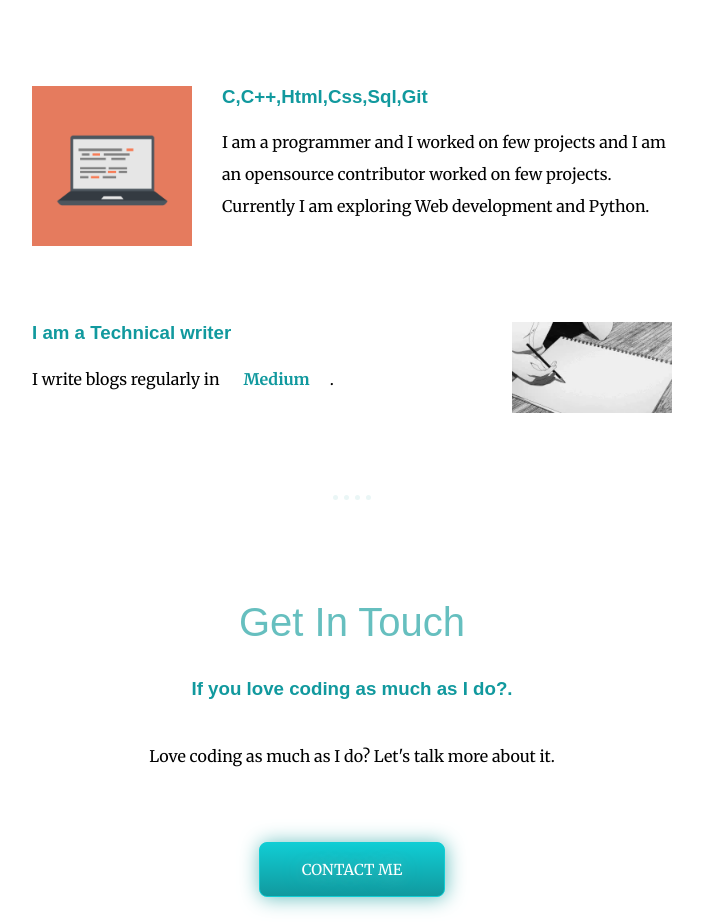
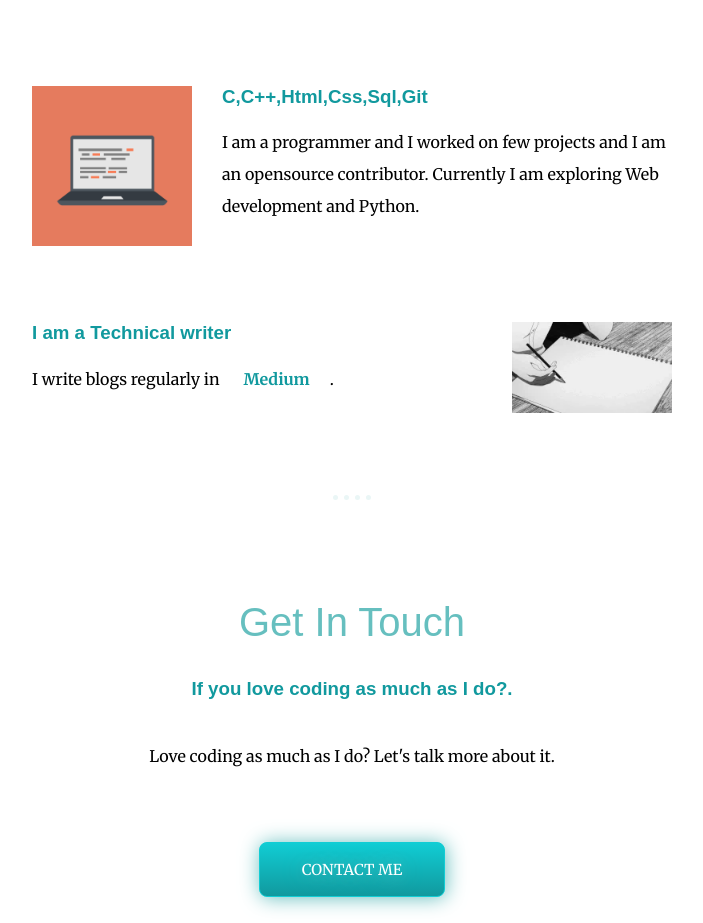
Before and after one commit to saimanoharhm/personal_portfolio, a plain HTML site: page index.html in a window 1280 px wide. Shown: the part 1580-2503 px from the top of the page, without its empty margins (288-991 px from the left). Drawn offline with Linux system fonts and the light colour scheme.

Commit message:
Update index.html

```diff
--- a/index.html
+++ b/index.html
@@ -29,7 +29,7 @@
         <div class="skill-row">
           <img class="computer" src="computer.png" alt="computer">
           <h3>C,C++,Html,Css,Sql,Git</h3>
-          <p>I am a programmer and I worked on few projects and I am an opensource contributor worked on few projects. Currently I am exploring Web development and Python.</p>
+          <p>I am a programmer and I worked on few projects and I am an opensource contributor. Currently I am exploring Web development and Python.</p>
         </div>
         <div class="skill-row">
           <img class="writer" src="Writer.webp" alt="writer">
```
